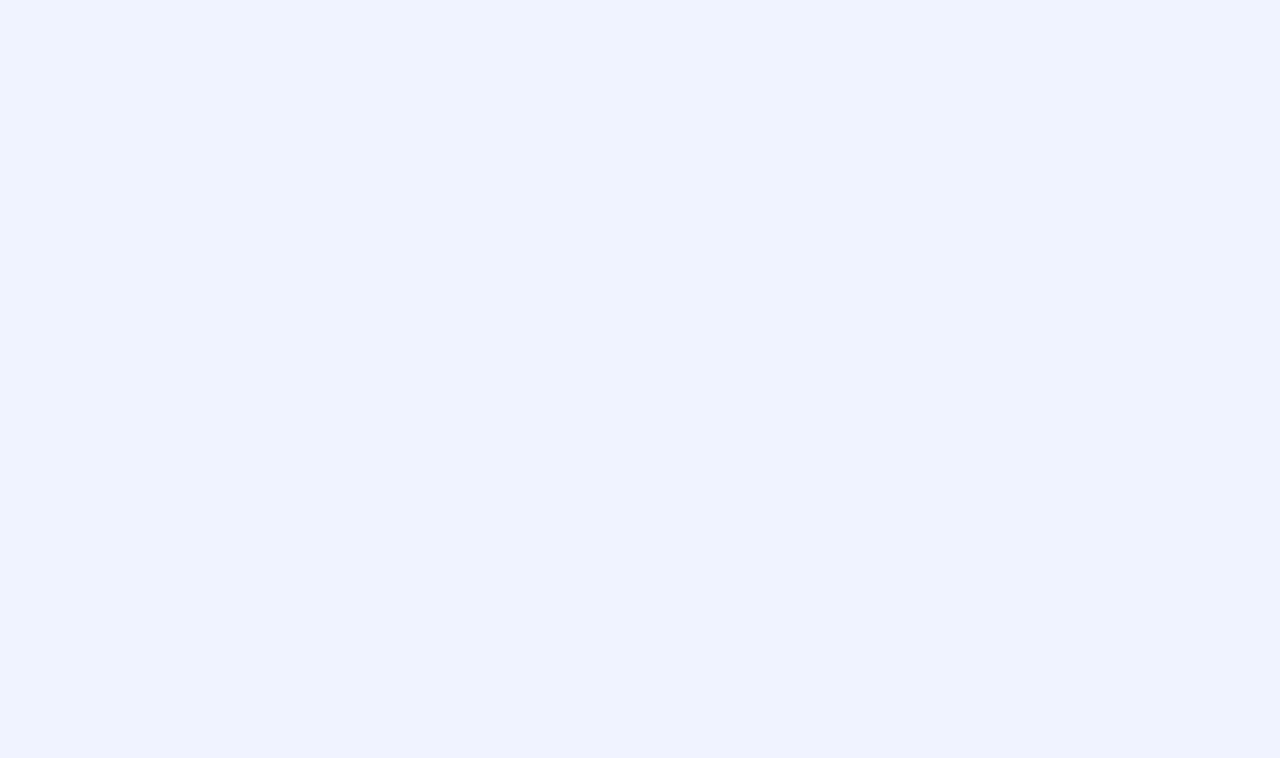
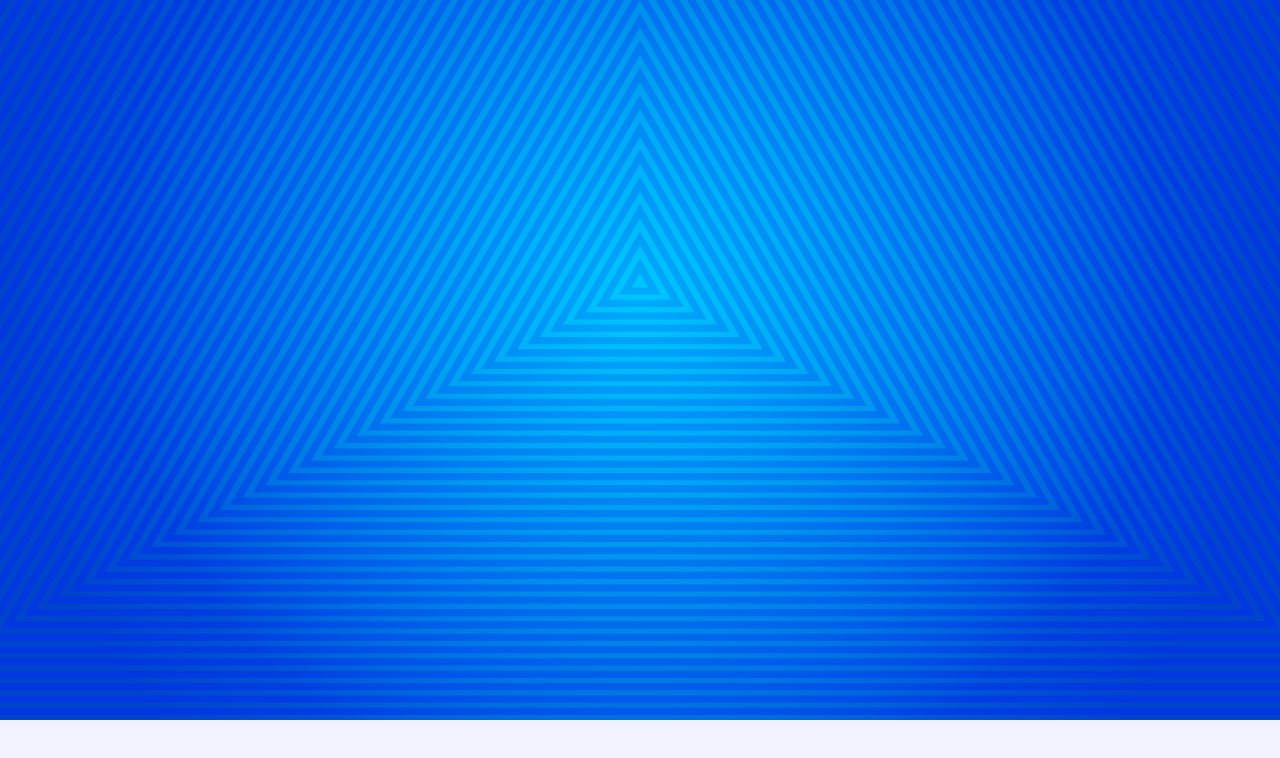
Before and after one commit to jgoldenbe/MWD110-Assignment5, a plain HTML site: page site/index.html in a window 1280 px wide. Drawn offline with nearby package versions, Linux system fonts and the light colour scheme; files that its build step writes are made by us from their sources.

Commit message:
SVG Background
added svg background image

```diff
--- a/site/index.html
+++ b/site/index.html
@@ -10,5 +10,6 @@
       <!-- DO NOT EDIT THIS LINE. -->
    </head>
    <body>
+      <img src="img/background.svg" alt="SVG background" />
    </body>
 </html>
```
Also changed, not shown: site/img/background.svg (added).
